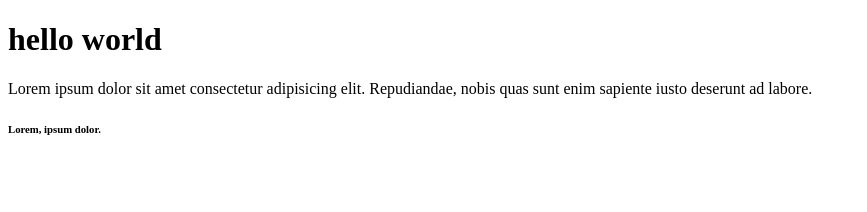
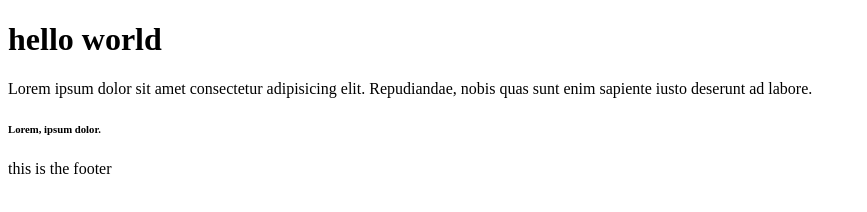
Before and after one commit to mstormoen/git-intro, a plain HTML site: page index.html in a window 1280 px wide. Shown: the whole page, without its empty margins (0-867 px from the left). Drawn offline with Linux system fonts and the light colour scheme.

Commit message:
added footer

```diff
--- a/index.html
+++ b/index.html
@@ -12,5 +12,6 @@
       nobis quas sunt enim sapiente iusto deserunt ad labore.
     </p>
     <h6>Lorem, ipsum dolor.</h6>
+    <div id="footer">this is the footer</div>
   </body>
 </html>
```
